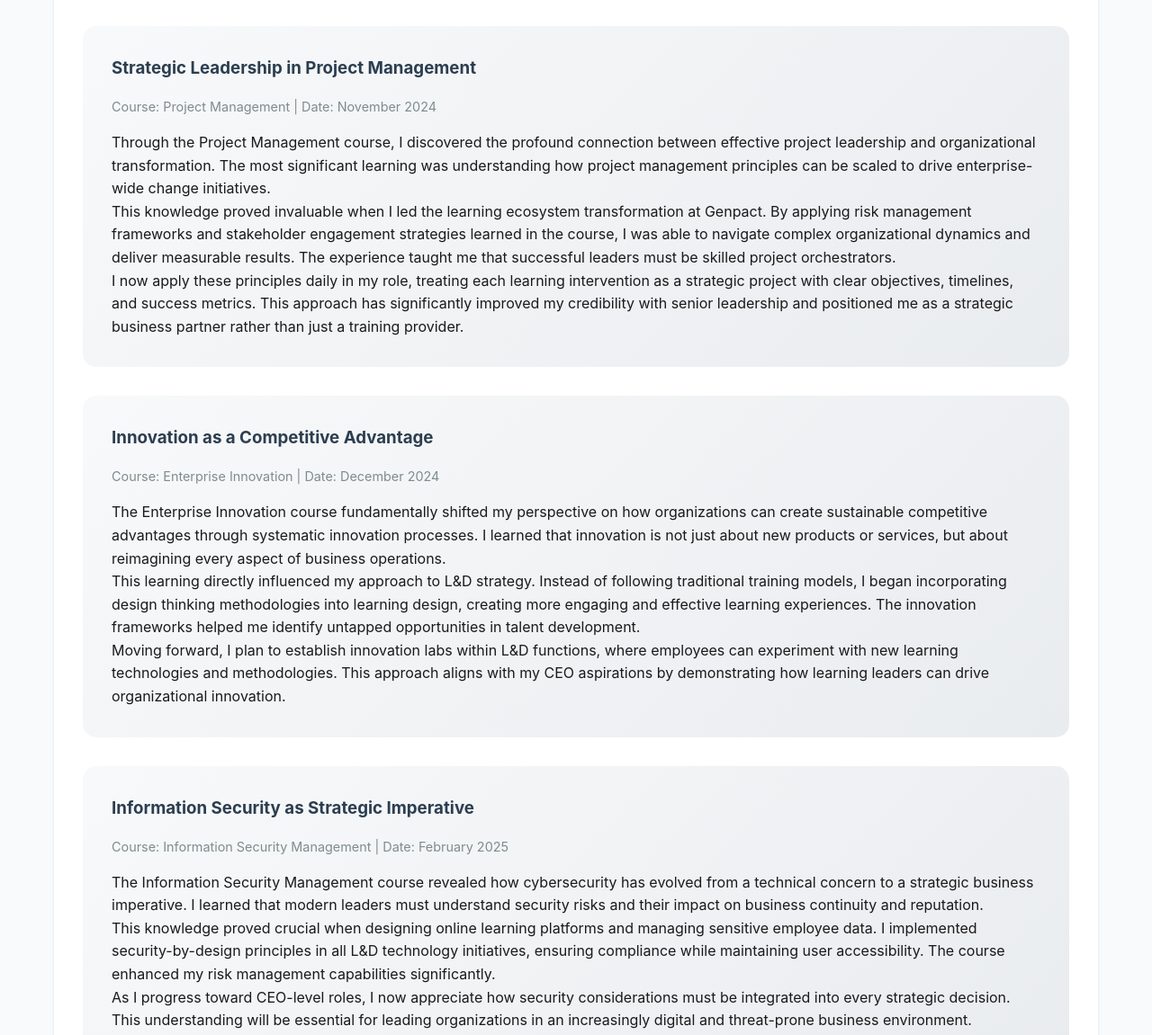
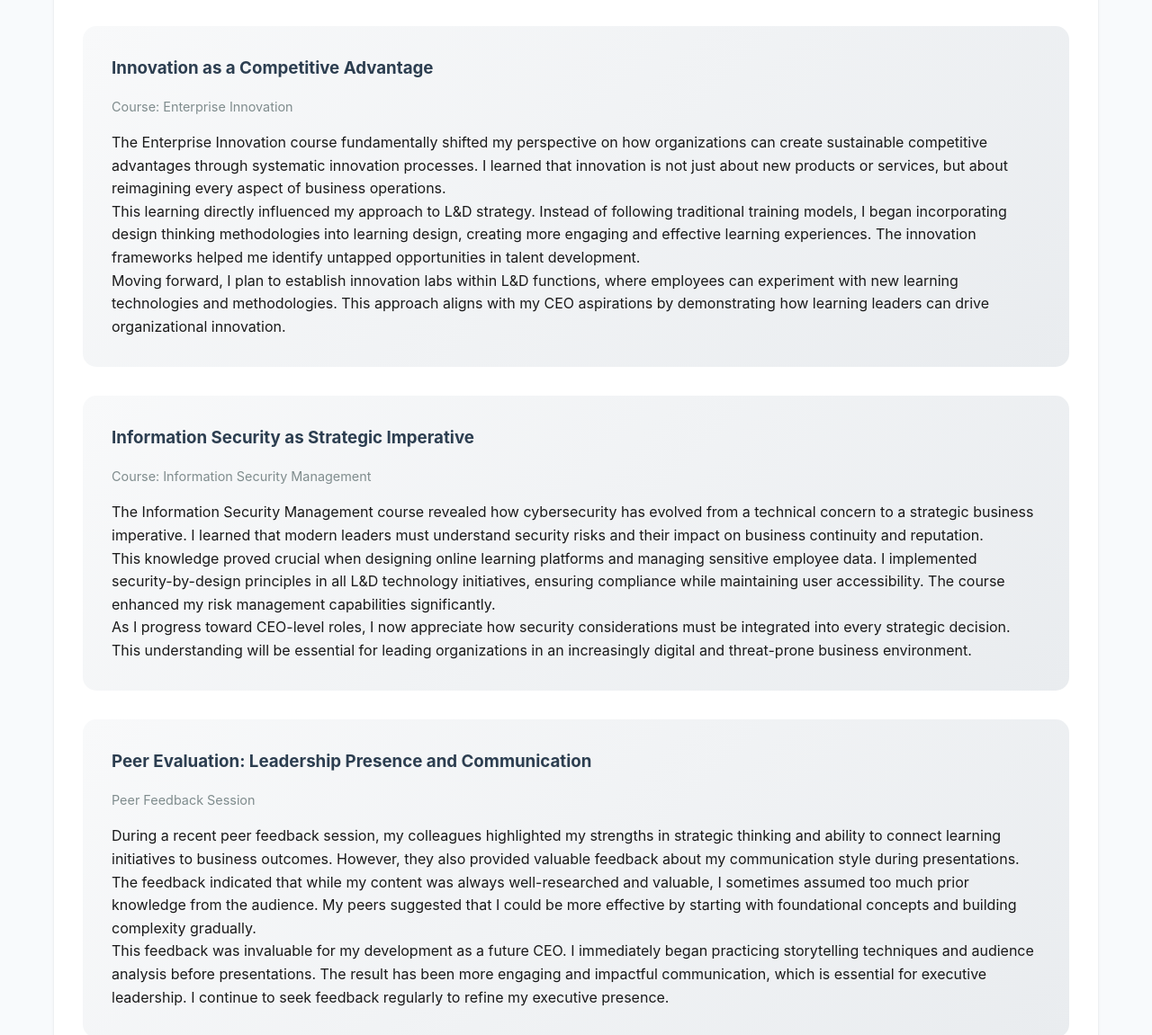
Before and after one commit to twinklenz/twinklenz.github.io, a plain HTML site: page index.html in a window 1280 px wide. Shown: the part 4607-5758 px from the top of the page at 90% size. Drawn offline with Linux system fonts and the light colour scheme.

Commit message:
Update index.html

```diff
--- a/index.html
+++ b/index.html
@@ -610,16 +610,8 @@
             <h2><i class="fas fa-journal-whills"></i> Reflective Learning</h2>
 
             <div class="reflection-post">
-                <h3>Strategic Leadership in Project Management</h3>
-                <div class="reflection-meta">Course: Project Management | Date: November 2024</div>
-                <p>Through the Project Management course, I discovered the profound connection between effective project leadership and organizational transformation. The most significant learning was understanding how project management principles can be scaled to drive enterprise-wide change initiatives.</p>
-                <p>This knowledge proved invaluable when I led the learning ecosystem transformation at Genpact. By applying risk management frameworks and stakeholder engagement strategies learned in the course, I was able to navigate complex organizational dynamics and deliver measurable results. The experience taught me that successful leaders must be skilled project orchestrators.</p>
-                <p>I now apply these principles daily in my role, treating each learning intervention as a strategic project with clear objectives, timelines, and success metrics. This approach has significantly improved my credibility with senior leadership and positioned me as a strategic business partner rather than just a training provider.</p>
-            </div>
-
-            <div class="reflection-post">
                 <h3>Innovation as a Competitive Advantage</h3>
-                <div class="reflection-meta">Course: Enterprise Innovation | Date: December 2024</div>
+                <div class="reflection-meta">Course: Enterprise Innovation</div>
                 <p>The Enterprise Innovation course fundamentally shifted my perspective on how organizations can create sustainable competitive advantages through systematic innovation processes. I learned that innovation is not just about new products or services, but about reimagining every aspect of business operations.</p>
                 <p>This learning directly influenced my approach to L&D strategy. Instead of following traditional training models, I began incorporating design thinking methodologies into learning design, creating more engaging and effective learning experiences. The innovation frameworks helped me identify untapped opportunities in talent development.</p>
                 <p>Moving forward, I plan to establish innovation labs within L&D functions, where employees can experiment with new learning technologies and methodologies. This approach aligns with my CEO aspirations by demonstrating how learning leaders can drive organizational innovation.</p>
@@ -627,23 +619,15 @@
 
             <div class="reflection-post">
                 <h3>Information Security as Strategic Imperative</h3>
-                <div class="reflection-meta">Course: Information Security Management | Date: February 2025</div>
+                <div class="reflection-meta">Course: Information Security Management</div>
                 <p>The Information Security Management course revealed how cybersecurity has evolved from a technical concern to a strategic business imperative. I learned that modern leaders must understand security risks and their impact on business continuity and reputation.</p>
                 <p>This knowledge proved crucial when designing online learning platforms and managing sensitive employee data. I implemented security-by-design principles in all L&D technology initiatives, ensuring compliance while maintaining user accessibility. The course enhanced my risk management capabilities significantly.</p>
                 <p>As I progress toward CEO-level roles, I now appreciate how security considerations must be integrated into every strategic decision. This understanding will be essential for leading organizations in an increasingly digital and threat-prone business environment.</p>
             </div>
 
             <div class="reflection-post">
-                <h3>Leading Business Transformation</h3>
-                <div class="reflection-meta">Course: Business Transformation | Date: March 2025</div>
-                <p>The Business Transformation course provided me with frameworks for leading large-scale organizational change. I learned that successful transformation requires not just strategic vision, but also deep understanding of human psychology and organizational dynamics.</p>
-                <p>This learning immediately applied to my role where I was tasked with transforming the learning culture at Genpact. By applying change management principles and stakeholder engagement strategies, I was able to overcome resistance and create buy-in for new learning initiatives. The transformation resulted in measurable improvements in employee engagement and performance.</p>
-                <p>These skills are fundamental for my CEO aspirations, as modern leaders must be skilled transformation agents. I plan to continue developing these capabilities through practice and further study, focusing on digital transformation and cultural change management.</p>
-            </div>
-
-            <div class="reflection-post">
                 <h3>Peer Evaluation: Leadership Presence and Communication</h3>
-                <div class="reflection-meta">Peer Feedback Session | Date: April 2025</div>
+                <div class="reflection-meta">Peer Feedback Session</div>
                 <p>During a recent peer feedback session, my colleagues highlighted my strengths in strategic thinking and ability to connect learning initiatives to business outcomes. However, they also provided valuable feedback about my communication style during presentations.</p>
                 <p>The feedback indicated that while my content was always well-researched and valuable, I sometimes assumed too much prior knowledge from the audience. My peers suggested that I could be more effective by starting with foundational concepts and building complexity gradually.</p>
                 <p>This feedback was invaluable for my development as a future CEO. I immediately began practicing storytelling techniques and audience analysis before presentations. The result has been more engaging and impactful communication, which is essential for executive leadership. I continue to seek feedback regularly to refine my executive presence.</p>
```
